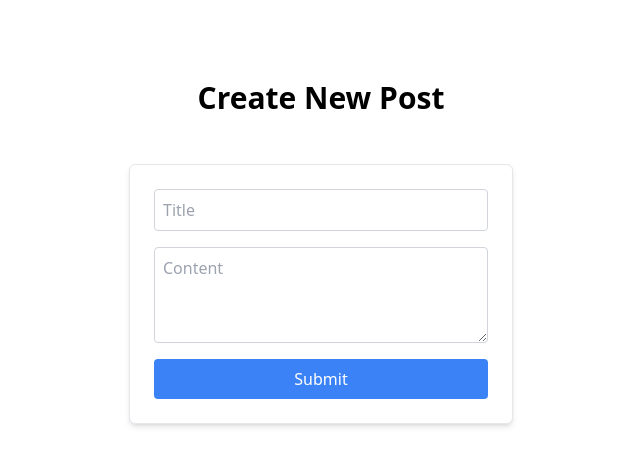
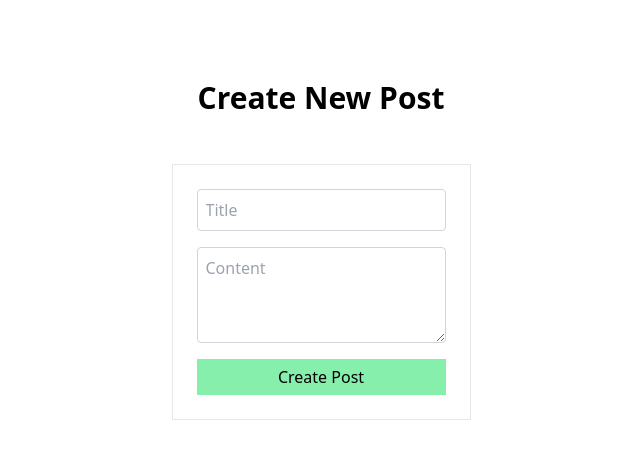
Before and after one commit to Deodate/NEXTJS, a Next.js app in the folder my-app/: page /posts/create in a window 1280 px wide. Shown: the top 466 px of the page, without its empty margins (319-959 px from the left). Built offline with nearby package versions, Linux system fonts and the light colour scheme.

Commit message:
Progress

```diff
--- a/my-app/app/posts/create/page.js
+++ b/my-app/app/posts/create/page.js
@@ -23,7 +23,7 @@ const Create = () => {
     return (
         <div className="flex flex-col items-center py-20">
             <h1 className="text-3xl font-bold mb-6">Create New Post</h1>
-            <form onSubmit={handleSubmit} className="flex flex-col space-y-4 mt-6 border p-6 w-96 bg-white shadow-md rounded-md">
+            <form onSubmit={handleSubmit} className="flex flex-col space-y-4 mt-6 border p-6">
                 <input
                     type="text"
                     placeholder="Title"
@@ -39,8 +39,8 @@ const Create = () => {
                     className="p-2 border border-gray-300 rounded h-24"
                     required
                 />
-                <button type="submit" className="px-4 py-2 bg-blue-500 text-white rounded hover:bg-blue-600">
-                    Submit
+                <button className='w-full bg-green-300 py-1.5'>
+                    Create Post
                 </button>
             </form>
         </div>
```
